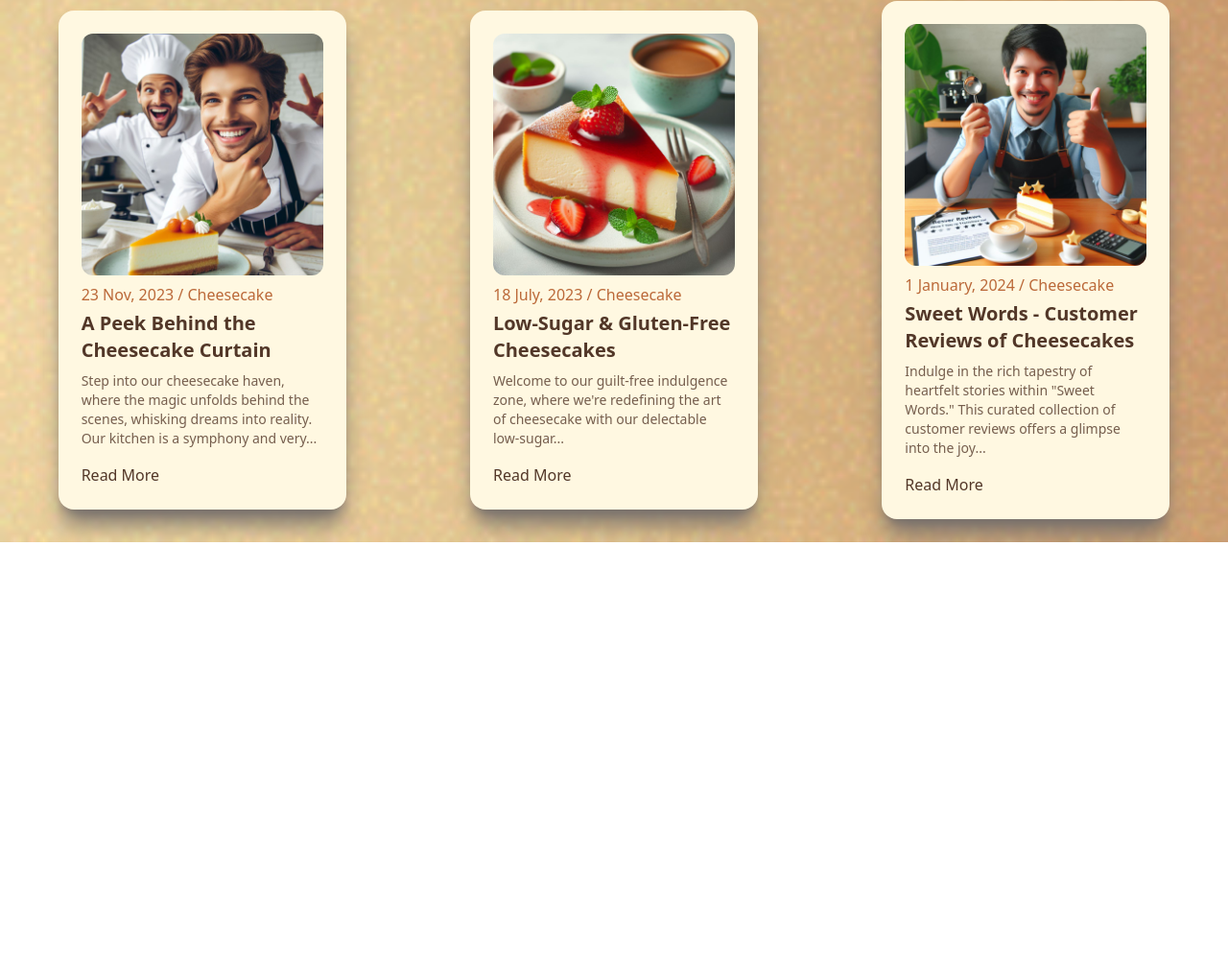
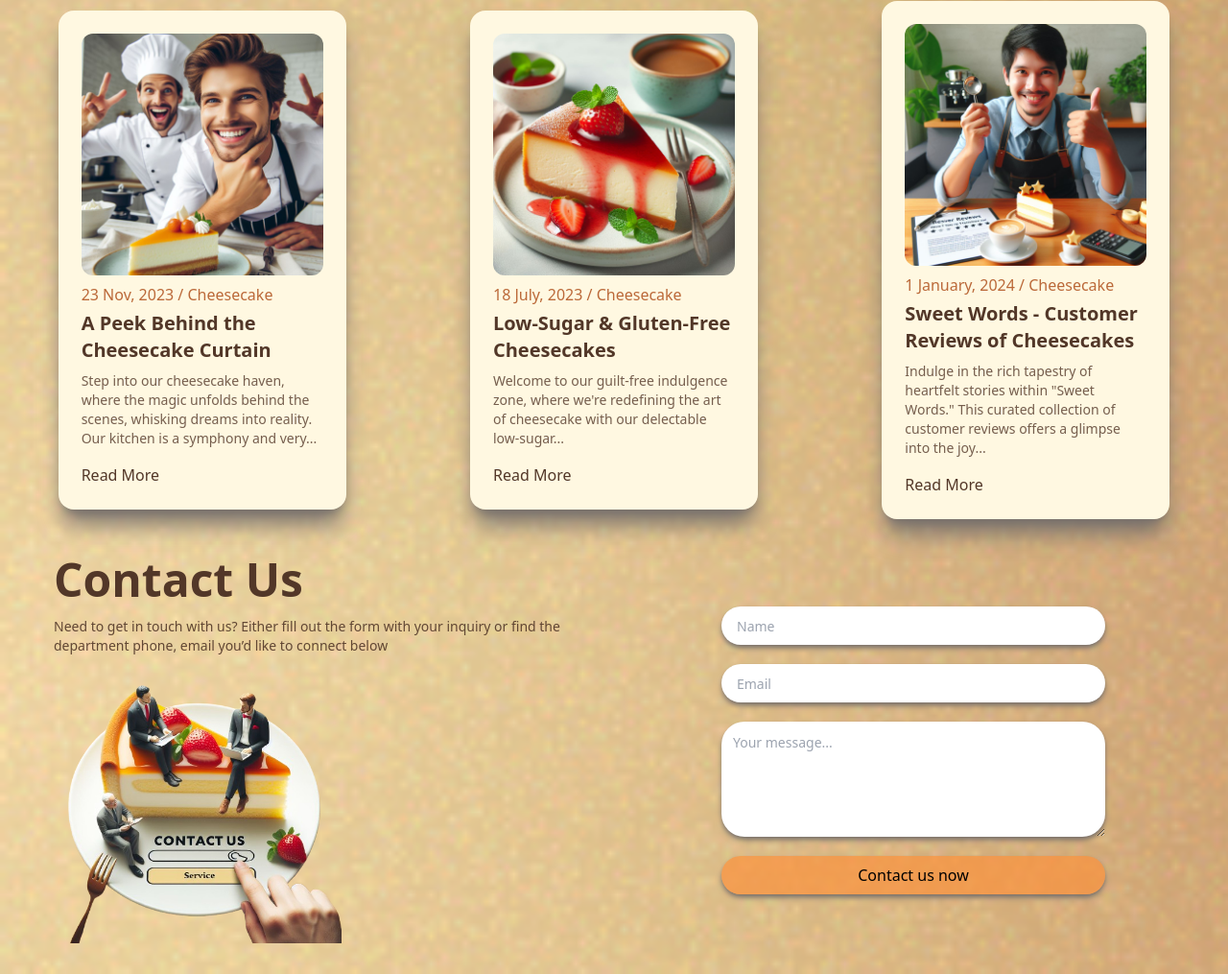
Before and after one commit to Trailblazer-dev/ResponsiveCheesecakeUsingTailwindCss, a website: page src/index.html in a window 1280 px wide. Shown: the part 1860-2875 px from the top of the page at 96% size. Before the commit the page ends 2425 px from the top, so only its background shows below. Drawn offline with nearby package versions, Linux system fonts and the light colour scheme.

Commit message:
building

```diff
--- a/src/index.html
+++ b/src/index.html
@@ -275,8 +275,33 @@
       </section>
 
       <!-- Contact -->
+       <section class="my-4" id="contact">
+        <div class="mx-4 grid md:grid-cols-2 justify-items-center items-center">
+          <div class="md:ml-10 mb-4 text-center md:text-left">
+            <h2 class="title">Contact Us</h2>
+            <p class="text-sm px-12 md:px-0 text-first-color/90">Need to get in touch with us? Either fill out the form with your inquiry or find the department phone, email you’d like to connect below</p>
+            <img src="img/contact.png" alt="image" class="w-[300px] mx-auto lg:mx-0">
+          </div>
+          <div class="">
+            <form action="#" method="post" class="">
+              <input type="text" name="name" id="name" placeholder="Name" class="block mb-5 rounded-3xl p-2 w-[300px] lg:w-[400px] placeholder:p-2 placeholder:text-sm shadow-md shadow-stone-500 outline-none">
+              <input type="email" name="email" id="email" placeholder="Email" class="block mb-5 rounded-3xl p-2 w-[300px] lg:w-[400px] placeholder:p-2 placeholder:text-sm shadow-md shadow-stone-500 outline-none">
+              <textarea name="message" id="message" rows="5" placeholder="Your message..." class="block mb-5 rounded-3xl w-[300px] lg:w-[400px] placeholder:text-sm placeholder:p-3 shadow-md shadow-stone-500 outline-none"></textarea>
+              <button type="submit" class="bg-orange-400/70 px-4 py-2 w-[300px] lg:w-[400px] rounded-3xl shadow-md shadow-stone-500 hover:scale-110 outline-none">Contact us now</button>
+            </form>
+          </div>
+        </div>
+
+       </section>
     </main>
-
+    <footer class="">
+      <div class="">
+        <a href="http://" target="_blank" rel="noopener noreferrer"></a>
+        <a href="http://" target="_blank" rel="noopener noreferrer"></a>
+        <a href="http://" target="_blank" rel="noopener noreferrer"></a>
+        <a href="http://" target="_blank" rel="noopener noreferrer"></a>
+      </div>
+    </footer>
     <script src="js/main.js"></script>
   </body>
 </html>
--- a/text-edit.txt
+++ b/text-edit.txt
@@ -123,6 +123,7 @@ subtitle---------------
 
 
 button-----
+
     Contact us now
 
 
```
Also changed, not shown: src/css/styles.css.
